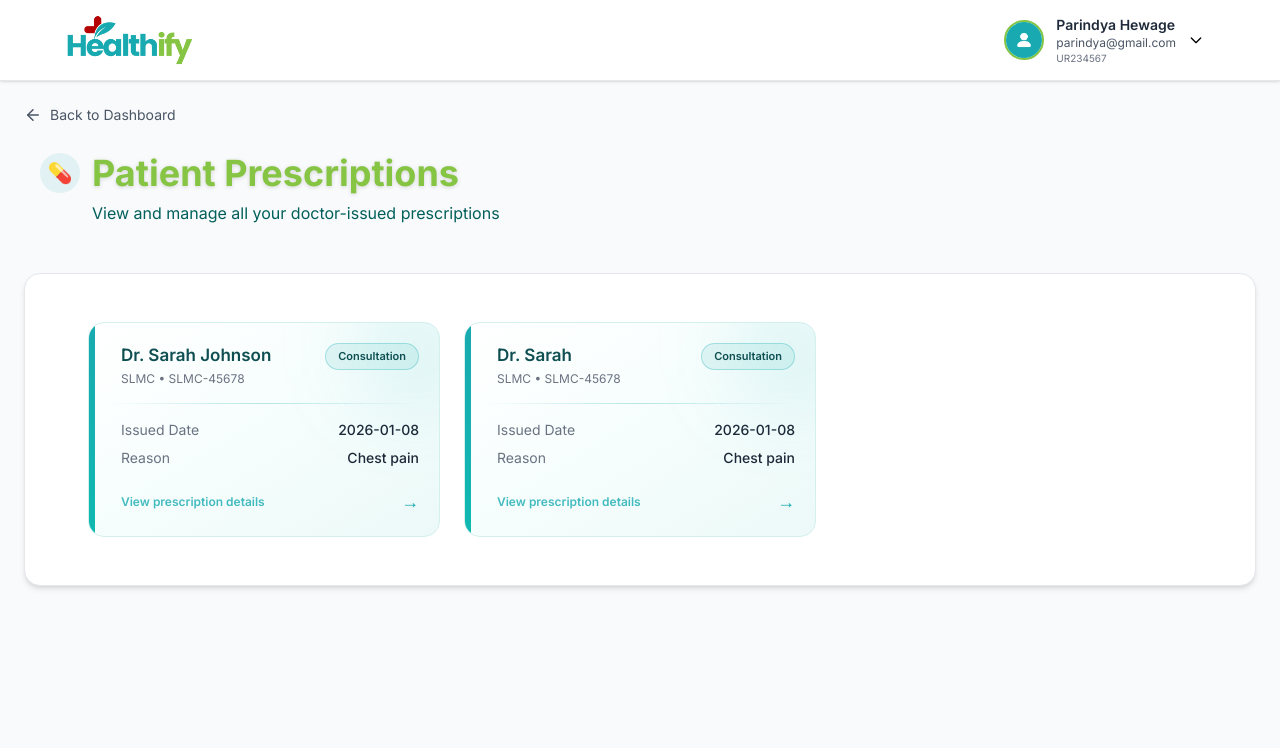
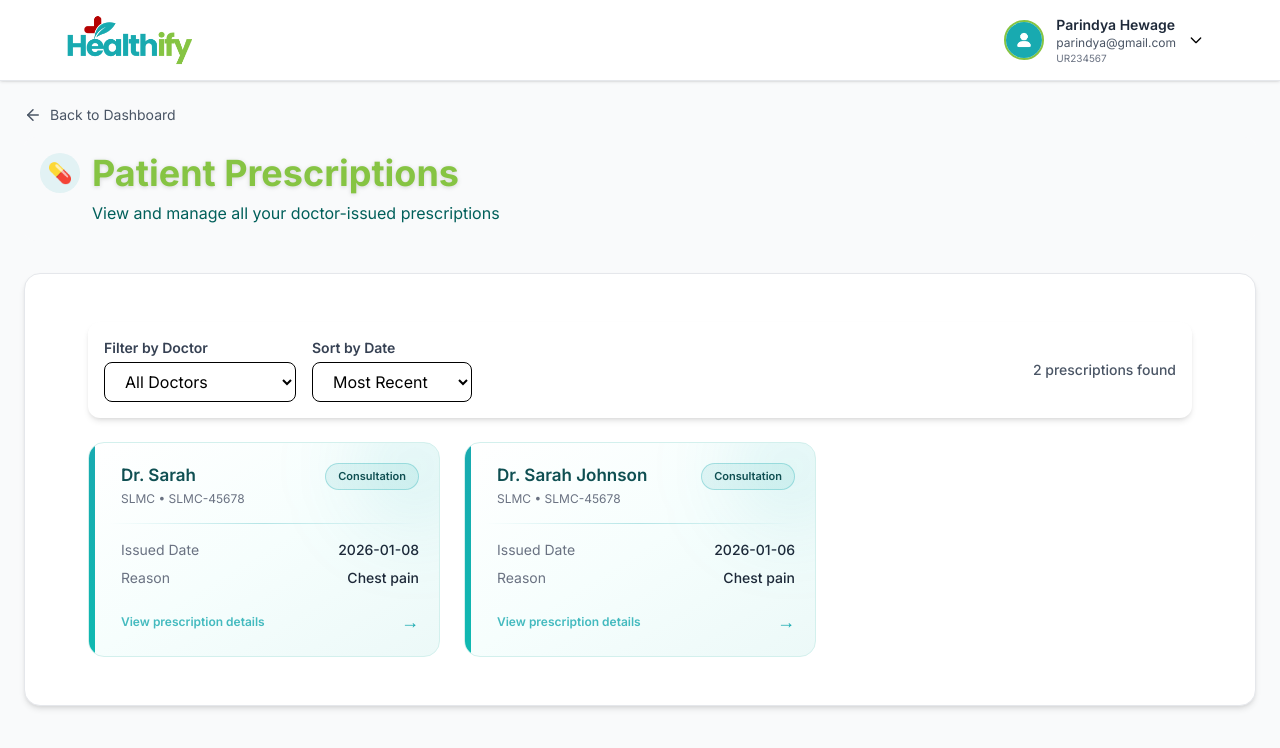
Before and after one commit to IndikaMadhushan/Healthify-FrontEnd, a React (Vite) app: page /medical-reports/prescriptions in a window 1280 px wide. Shown: the top 748 px of the page. Built offline with nearby package versions, Linux system fonts and the light colour scheme.

Commit message:
add filter option to prescription

```diff
--- a/src/pages/Prescriptions/Prescription.js
+++ b/src/pages/Prescriptions/Prescription.js
@@ -2,7 +2,7 @@
 export const prescriptions = [
   {
     id: "RX001",
-    createdAt: "2026-01-08",
+    createdAt: "2026-01-06",
     reason: "Chest pain",
 
     doctor: {
--- a/src/pages/Prescriptions/PrescriptionList.jsx
+++ b/src/pages/Prescriptions/PrescriptionList.jsx
@@ -32,31 +32,164 @@
 
 
 
+// import { useState } from "react";
+// import { prescriptions } from "./Prescription.js";
+// import PrescriptionCard from "./PrescriptionCard";
+// import PrescriptionModal from "./PrescriptionModal";
+
+// export default function PrescriptionList() {
+//   const [selected, setSelected] = useState(null);
+
+//   return (
+//     <div className="p-6 max-w-6xl mx-auto">
+
+//       {/* EMPTY STATE */}
+//       {prescriptions.length === 0 ? (
+//         <div className="text-center py-20">
+//           <div className="text-5xl mb-4">📄</div>
+//           <h2 className="text-xl font-semibold text-gray-700">
+//             No prescriptions found
+//           </h2>
+//           <p className="text-gray-500 mt-2">
+//             You don’t have any prescriptions yet
+//           </p>
+//         </div>
+//       ) : (
+//         <div className="grid sm:grid-cols-2 lg:grid-cols-3 gap-6">
+//           {prescriptions.map((rx) => (
+//             <PrescriptionCard
+//               key={rx.id}
+//               data={rx}
+//               onClick={() => setSelected(rx)}
+//             />
+//           ))}
+//         </div>
+//       )}
+
+//       {selected && (
+//         <PrescriptionModal
+//           data={selected}
+//           onClose={() => setSelected(null)}
+//         />
+//       )}
+//     </div>
+//   );
+// }
+
 import { useState } from "react";
+import { FaFilter } from "react-icons/fa";
 import { prescriptions } from "./Prescription.js";
 import PrescriptionCard from "./PrescriptionCard";
 import PrescriptionModal from "./PrescriptionModal";
 
 export default function PrescriptionList() {
   const [selected, setSelected] = useState(null);
+  const [showFilters, setShowFilters] = useState(false);
+  const [filterDoctor, setFilterDoctor] = useState("all");
+  const [sortOrder, setSortOrder] = useState("recent");
+
+  /* ---------------- FILTER LOGIC ---------------- */
+
+  const uniqueDoctors = [
+    ...new Set(prescriptions.map((p) => p.doctor.name)),
+  ];
+
+  const filteredAndSortedPrescriptions = prescriptions
+    .filter((p) =>
+      filterDoctor === "all" ? true : p.doctor.name === filterDoctor
+    )
+    .sort((a, b) => {
+      const dateA = new Date(a.createdAt);
+      const dateB = new Date(b.createdAt);
+      return sortOrder === "recent"
+        ? dateB - dateA
+        : dateA - dateB;
+    });
+
+  /* ---------------- UI ---------------- */
 
   return (
     <div className="p-6 max-w-6xl mx-auto">
 
+      {/* FILTER BAR */}
+      <div className="bg-white rounded-xl shadow-md p-4 mb-6">
+        <div className="flex flex-col md:flex-row md:items-center md:justify-between gap-4">
+
+          {/* Mobile Filter Toggle */}
+          <button
+            onClick={() => setShowFilters(!showFilters)}
+            className="md:hidden flex items-center gap-2 px-4 py-2 bg-secondary/10 text-secondary rounded-lg font-medium"
+          >
+            <FaFilter />
+            {showFilters ? "Hide Filters" : "Show Filters"}
+          </button>
+
+          {/* Filters */}
+          <div
+            className={`flex flex-col md:flex-row gap-4 w-full md:w-auto ${
+              showFilters ? "block" : "hidden md:flex"
+            }`}
+          >
+            {/* Doctor Filter */}
+            <div>
+              <label className="block text-sm font-semibold text-gray-700 mb-1">
+                Filter by Doctor
+              </label>
+              <select
+                value={filterDoctor}
+                onChange={(e) => setFilterDoctor(e.target.value)}
+                className="w-full md:w-48 px-4 py-2 border rounded-lg focus:ring-2 focus:ring-secondary outline-none"
+              >
+                <option value="all">All Doctors</option>
+                {uniqueDoctors.map((doctor) => (
+                  <option key={doctor} value={doctor}>
+                    {doctor}
+                  </option>
+                ))}
+              </select>
+            </div>
+
+            {/* Sort Order */}
+            <div>
+              <label className="block text-sm font-semibold text-gray-700 mb-1">
+                Sort by Date
+              </label>
+              <select
+                value={sortOrder}
+                onChange={(e) => setSortOrder(e.target.value)}
+                className="w-full md:w-40 px-4 py-2 border rounded-lg focus:ring-2 focus:ring-secondary outline-none"
+              >
+                <option value="recent">Most Recent</option>
+                <option value="oldest">Oldest First</option>
+              </select>
+            </div>
+          </div>
+
+          {/* Results Count */}
+          <div className="text-sm text-gray-600 font-medium">
+            {filteredAndSortedPrescriptions.length}{" "}
+            {filteredAndSortedPrescriptions.length === 1
+              ? "prescription"
+              : "prescriptions"}{" "}
+            found
+          </div>
+        </div>
+      </div>
+
       {/* EMPTY STATE */}
-      {prescriptions.length === 0 ? (
+      {filteredAndSortedPrescriptions.length === 0 ? (
         <div className="text-center py-20">
           <div className="text-5xl mb-4">📄</div>
           <h2 className="text-xl font-semibold text-gray-700">
             No prescriptions found
           </h2>
           <p className="text-gray-500 mt-2">
-            You don’t have any prescriptions yet
+            Try adjusting your filters
           </p>
         </div>
       ) : (
         <div className="grid sm:grid-cols-2 lg:grid-cols-3 gap-6">
-          {prescriptions.map((rx) => (
+          {filteredAndSortedPrescriptions.map((rx) => (
             <PrescriptionCard
               key={rx.id}
               data={rx}
@@ -66,6 +199,7 @@ export default function PrescriptionList() {
         </div>
       )}
 
+      {/* MODAL */}
       {selected && (
         <PrescriptionModal
           data={selected}
```
